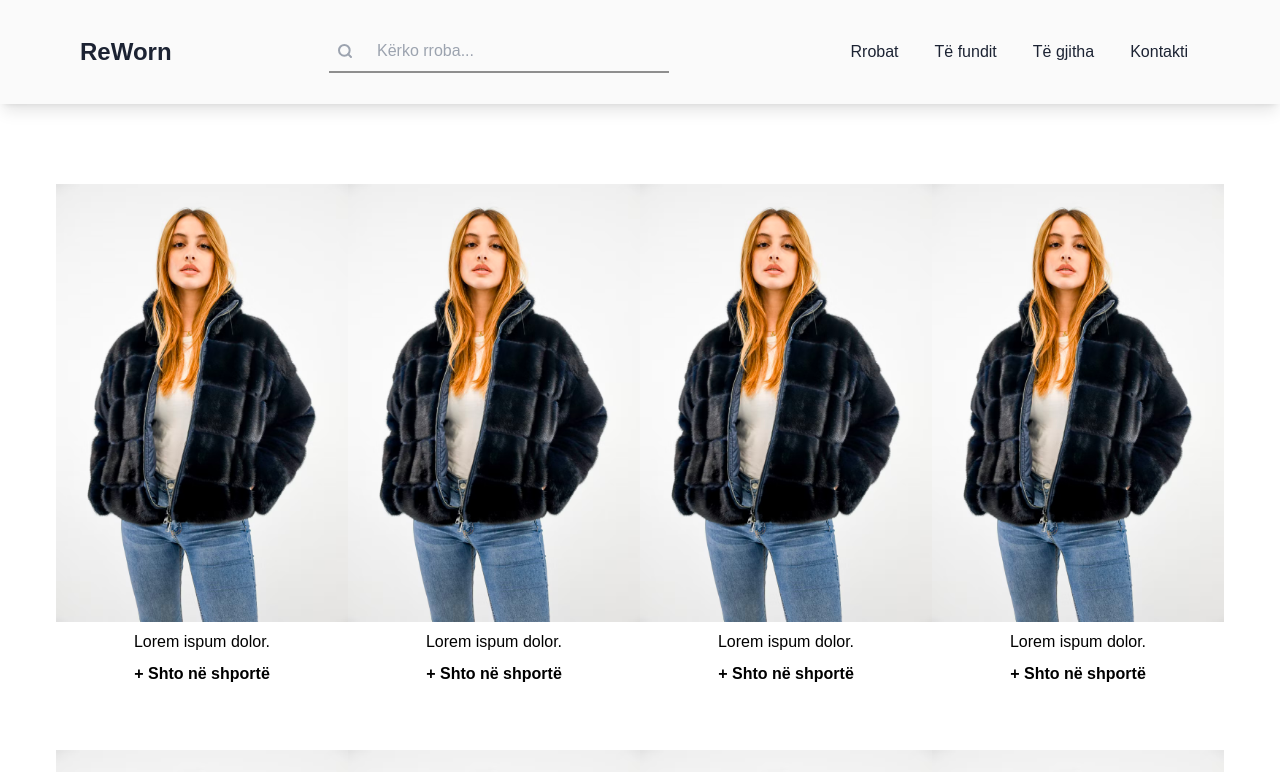
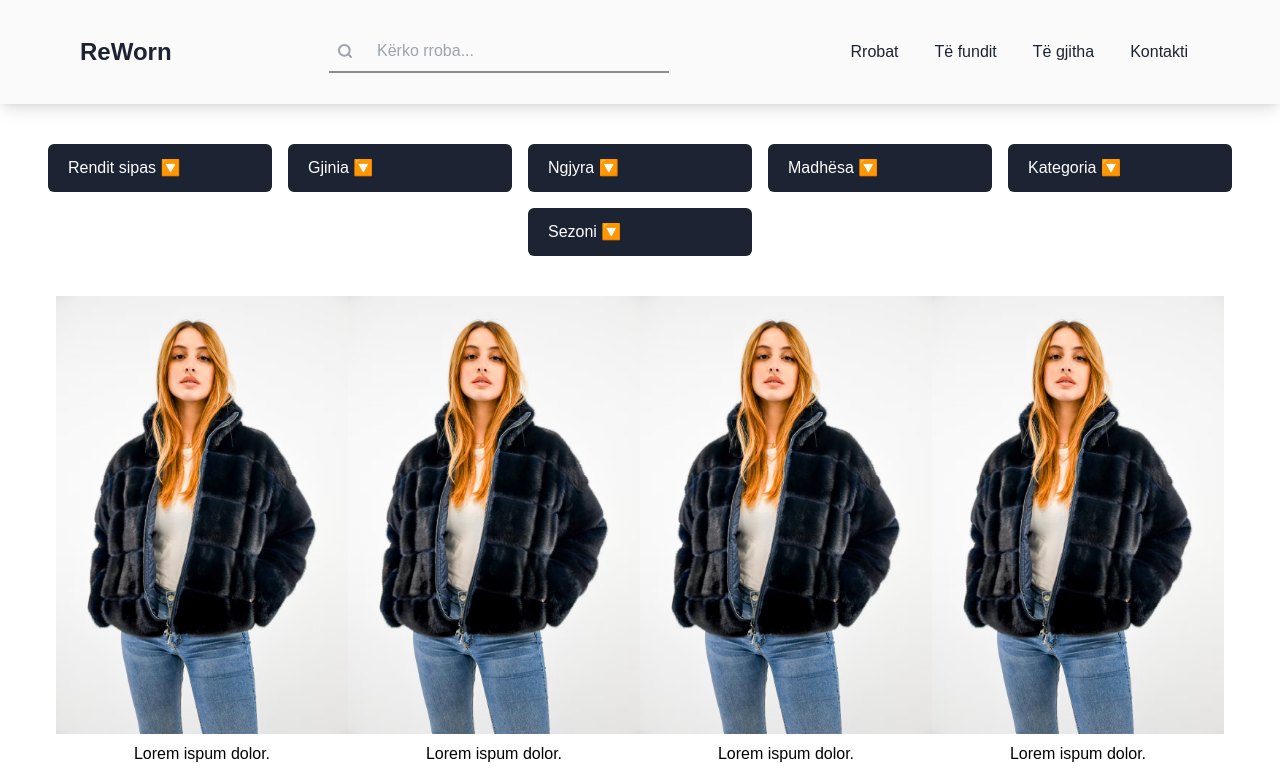
Before and after one commit to FatlumG/ReWorn, a React (Vite) app in the folder reworn-app/: page /clothes in a window 1280 px wide. Shown: the top 772 px of the page. Built offline with nearby package versions, Linux system fonts and the light colour scheme.

Commit message:
Added Filters to clothes

```diff
--- a/reworn-app/src/components/clothes/Clothes.jsx
+++ b/reworn-app/src/components/clothes/Clothes.jsx
@@ -1,10 +1,58 @@
-import React from "react";
+import React, { useState } from "react";
 import Card from "../Card";
 import girl1 from "../../assets/clothes/girl1.png";
+import Filter from "./Filter";
+
 function Clothes() {
+  const [sort, setSort] = useState(["Më të rejat", "Më të vjetrat"]);
+  const [gender, setGender] = useState(["Dy gjinitë", "Meshkuj", "Femra"]);
+  const [color, setColor] = useState([
+    "Të gjitha",
+    "E Bardhë ⬜",
+    "E Zezë ⬛",
+    "E Hirit ⬜⬛",
+    "E Kuqe 🟥",
+    "E Kaltër 🟦",
+    "E Gjelbër 🟩",
+    "E Vjollcë 🟪",
+    "E Verdhë 🟨",
+    "E Portokalltë 🟧",
+    "E Kaftë 🟫",
+  ]);
+  const [size, setSize] = useState([
+    "Të gjitha",
+    "S",
+    "M",
+    "L",
+    "XL",
+    "XXL",
+    "XXXL",
+  ]);
+  const [category, setCategory] = useState([
+    "Të gjitha",
+    "Kapele",
+    "Veshje",
+    "Kepucë",
+  ]);
+  const [season, setSeason] = useState([
+    "Të gjitha",
+    "Pranverë",
+    "Verë",
+    "Vjeshtë",
+    "Dimër",
+  ]);
+
   return (
     <div>
-      <div className="grid grid-cols-4 gap-y-16 p-14 pt-20 h-auto place-items-center">
+      <div className="flex justify-center flex-wrap gap-4 px-3 mt-10">
+        <Filter filterName="Rendit sipas 🔽" choices={sort} />
+        <Filter filterName="Gjinia 🔽" choices={gender} />
+        <Filter filterName="Ngjyra 🔽" choices={color} />
+        <Filter filterName="Madhësa 🔽" choices={size} />
+        <Filter filterName="Kategoria 🔽" choices={category} />
+        <Filter filterName="Sezoni 🔽" choices={season} />
+      </div>
+      <div className="grid grid-cols-4 gap-y-16 p-14 pt-10 h-auto place-items-center">
         <Card image={girl1} alt="Clothing" descr="Lorem ispum dolor." />
         <Card image={girl1} alt="Clothing" descr="Lorem ispum dolor." />
         <Card image={girl1} alt="Clothing" descr="Lorem ispum dolor." />
--- /dev/null
+++ b/reworn-app/src/components/clothes/Filter.jsx
@@ -0,0 +1,42 @@
+import { useState } from "react";
+
+const Filter = ({ choices, filterName }) => {
+  const [dropdown, setDropdown] = useState(false);
+  const [filter, setFilter] = useState();
+  const [nameFilter, setNameFilter] = useState(filterName);
+  const toggleDropdown = () => {
+    setDropdown(!dropdown);
+  };
+
+  return (
+    <div
+      className="relative h-auto w-auto flex flex-col justify-start items-center whitespace-nowrap rounded-md cursor-pointer"
+      onClick={toggleDropdown}
+    >
+      <div
+        className={`w-56 h-12 px-5 flex items-center bg-primary text-white ${
+          dropdown ? "rounded-t-md border-b-[1px]" : "rounded-md"
+        }`}
+      >
+        {nameFilter}
+      </div>
+      {dropdown && (
+        <ul className="absolute top-12 w-56 h-auto bg-primary rounded-b-md z-10">
+          {choices.map((choice, index) => (
+            <li
+              key={index}
+              onClick={() => {
+                setFilter(choice), setNameFilter(choice);
+              }}
+              className="h-12 w-full flex items-center bg-primary text-white px-5 rounded-md border-b-[1px]"
+            >
+              {choice}
+            </li>
+          ))}
+        </ul>
+      )}
+    </div>
+  );
+};
+
+export default Filter;
```
